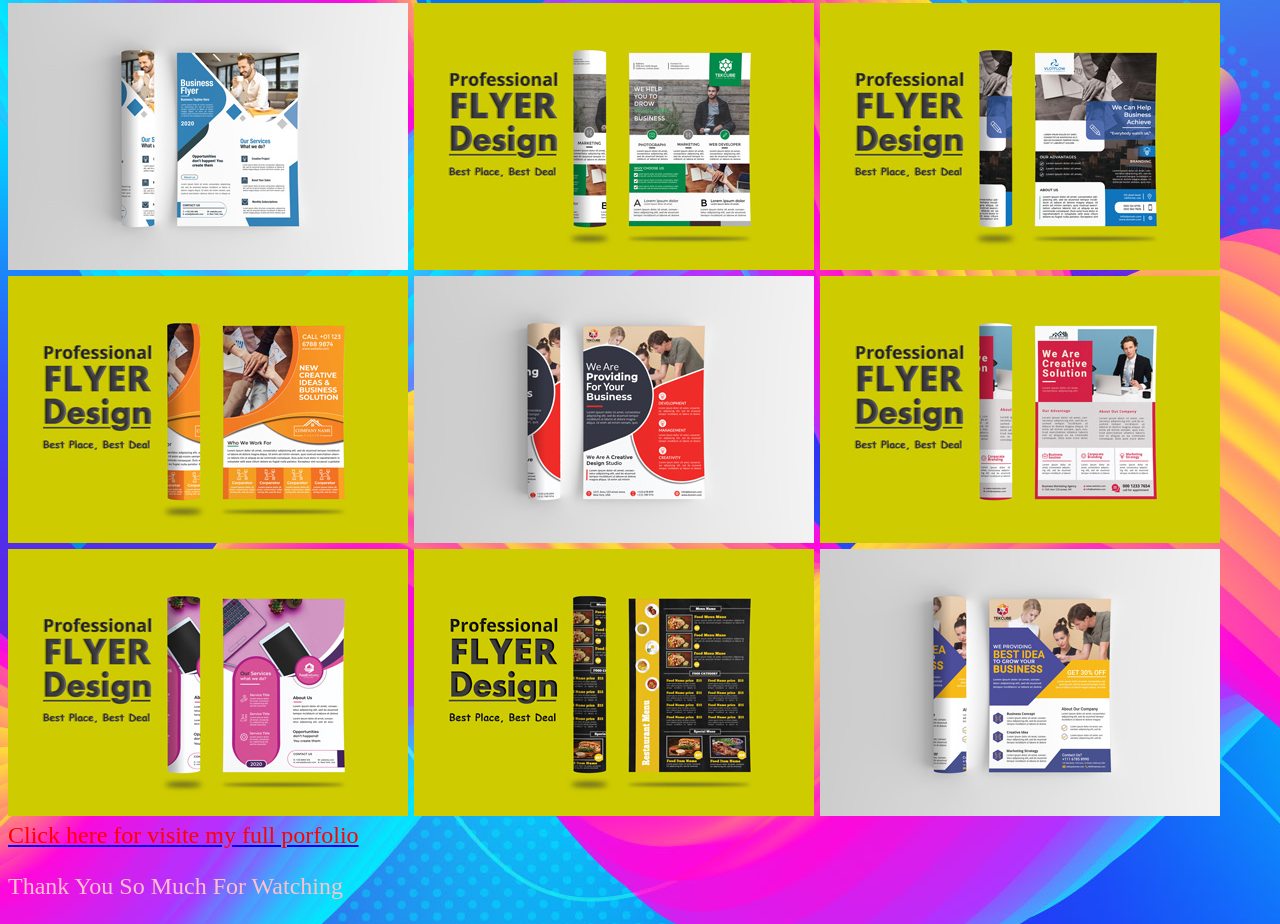
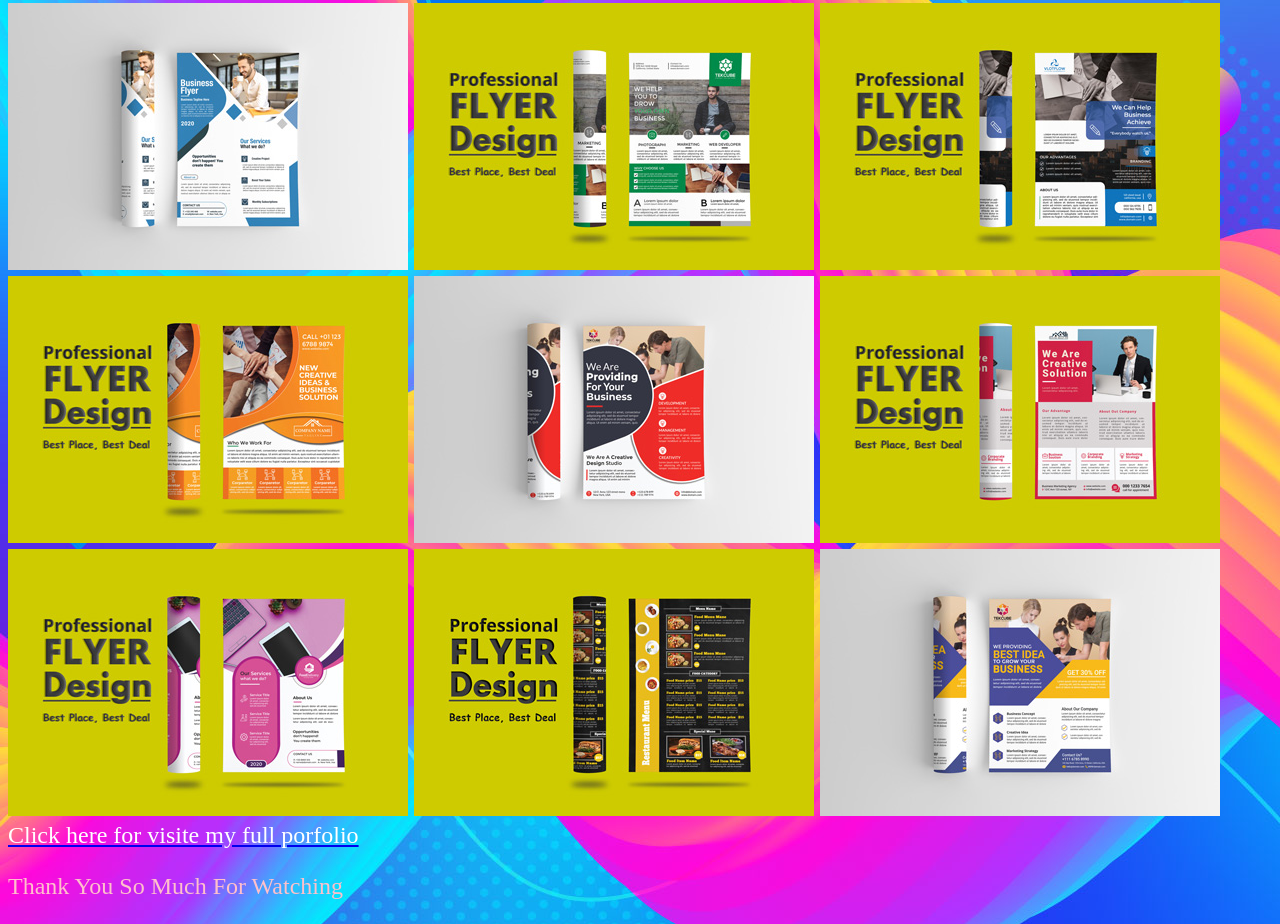
Before and after one commit to musashakil/aboutmusashakil, a plain HTML site: page index.html in a window 1280 px wide. Shown: the part 194-1118 px from the top of the page. Drawn offline with Linux system fonts and the light colour scheme.

Commit message:
Add files via upload

```diff
--- a/index.html
+++ b/index.html
@@ -17,7 +17,7 @@
  		<img src="image/Business-Flyer-6.jpg" alt="Business Flyer" align="left from center">
  		<img src="image/Restaurant-Flyer.jpg" alt="Restaurant-Flyer" align="center from left">
  		<img src="image/Business-Flyer-8.jpg" alt="Business Flyer" align="right from center"><br>
- 		<a href="https://www.behance.net/musashakil"> <font color="red">Click here for visite my full porfolio </a>
+ 		<a href="https://www.behance.net/musashakil"> <font color="#FFFFFF">Click here for visite my full porfolio </a>
         <p><font color="pink">Thank You So Much For Watching</font></p>
 
 </body>
```
